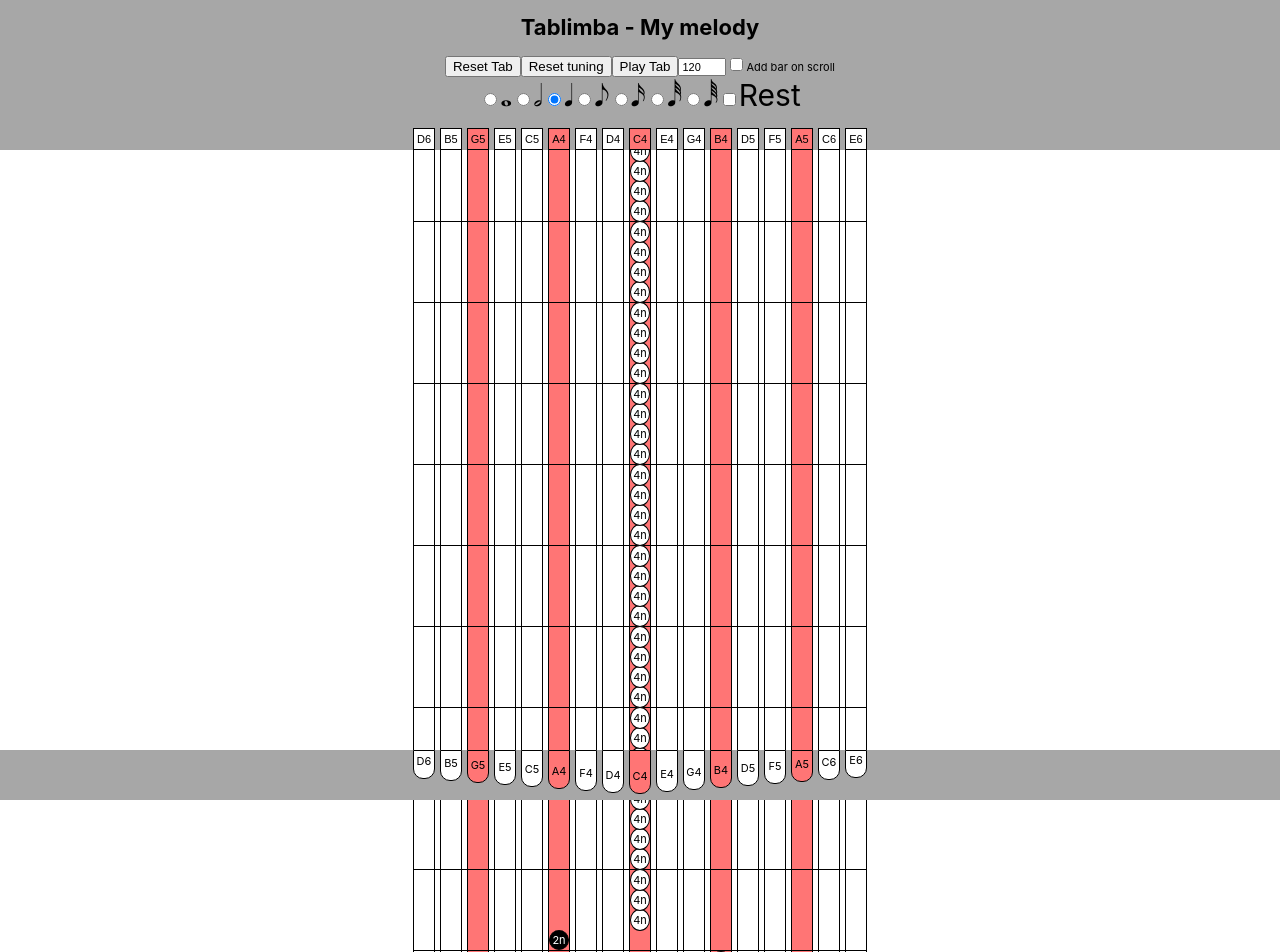
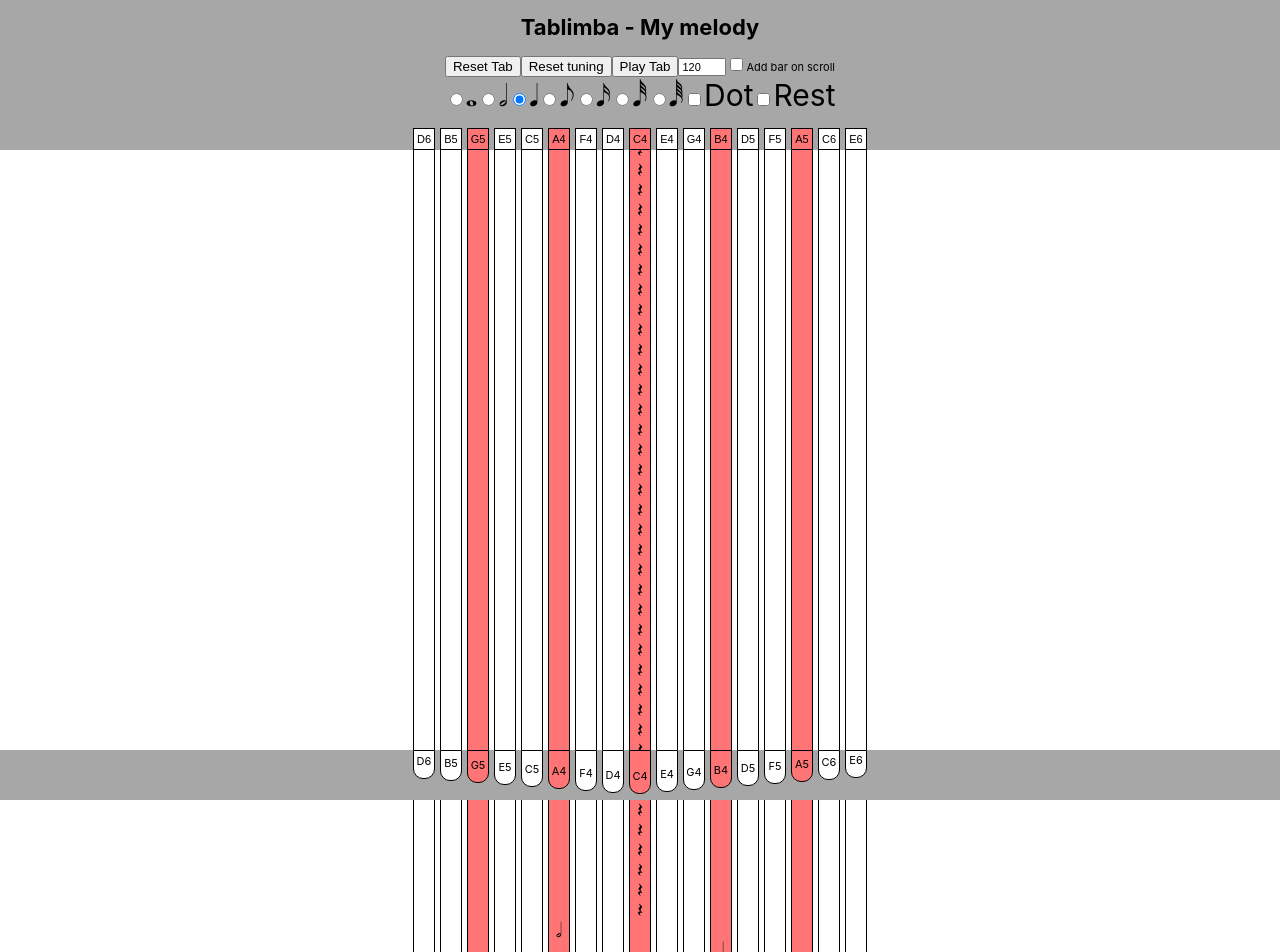
Before and after one commit to TheEssenceSeeker/tablimba, a React (Create React App) app: page / in a window 1280 px wide. Shown: the top 952 px of the page. Built offline with nearby package versions, Linux system fonts and the light colour scheme.

Commit message:
Added notes and rest symbols, temporary removed bars

```diff
--- a/src/App.css
+++ b/src/App.css
@@ -62,9 +62,9 @@ div.tab-row {
   position: relative;
 }
 
-div.tab-row:nth-child(4n) {
-  border-top: 1px solid #000;
-}
+/*div.tab-row:nth-child(4n) {*/
+/*  border-top: 1px solid #000;*/
+/*}*/
 
 div.tab-row:hover,
 div.tab-row:hover .tabkey:not(.filled) {
@@ -135,15 +135,22 @@ div.tabkey {
   border-left: 1px solid #000;
   margin-right: 5px;
   background: #fff;
-  color: #fff;
+  color: #000;
   justify-content: center;
   align-items: center;
   user-select: none;
 }
 
-div.tabkey.filled {
-  border-radius: 50%;
-  background: #000;
+/*div.tabkey.filled {*/
+/*  border-radius: 50%;*/
+/*  background: #000;*/
+/*  border: 1px solid #000;*/
+/*}*/
+
+div.tabkey span.note-symbol {
+  font-size: 20px;
+  /*!*transform: translate(0, -11px);*!*/
+  /*transform: rotate(-90deg) translate(0, -15px);*/
 }
 
 div.tabkey.filled.rest {
--- a/src/components/TabNote.js
+++ b/src/components/TabNote.js
@@ -1,4 +1,5 @@
 import React from 'react'
+import {noteSymbols, restSymbols} from '../misc/tabHandling'
 
 const TabNote = ({filled = false, isHighlighted, note, editNote, index, pitch}) =>
     (
@@ -7,7 +8,8 @@ const TabNote = ({filled = false, isHighlighted, note, editNote, index, pitch})
             onClick={() => editNote(index, pitch)}
         >
             {
-                filled && <div className={`tabkey filled${note.pitch === '' ? ' rest' : ''}`}>{note.duration}</div>
+                // filled && <div className={`tabkey filled${note.pitch === '' ? ' rest' : ''}`}>{note.duration}</div>
+                filled && <span className='note-symbol'>{note.pitch === '' ? restSymbols[note.duration] : noteSymbols[note.duration]}</span>
             }
         </div>
     )
--- a/src/components/Tablimba.js
+++ b/src/components/Tablimba.js
@@ -20,6 +20,7 @@ const Tablimba = props => {
     const [editorActiveDuration, handleEditorActiveDuration] = useHandleChange('4n')
     const [isAddBarOnScroll, handleIsAddBarOnScroll, isAddBarOnScrollRef] = useHandleChange(false)
     const [isAddRest, handleIsAddRest] = useHandleChange(false)
+    const [isAddDot, handleIsAddDot] = useHandleChange(false)
 
     useEffect(() => {
         window.scrollTo(0, document.body.scrollHeight)
@@ -62,7 +63,7 @@ const Tablimba = props => {
             console.error('editNote(): index is out of range')
             return
         }
-        const newDuration = editorActiveDuration
+        const newDuration = `${editorActiveDuration}${isAddDot ? '.' : ''}`
         const newPitch = isAddRest ? '' : pitch
         const newNote = `${newPitch}|${newDuration}`
 
@@ -137,6 +138,10 @@ const Tablimba = props => {
                         <input type="radio" name="duration" value="64n" checked={editorActiveDuration === '64n'} onChange={handleEditorActiveDuration} />𝅘𝅥𝅱
                     </label>
                     <label>
+                        <input type="checkbox" checked={isAddDot} onChange={handleIsAddDot} />
+                        Dot
+                    </label>
+                    <label>
                         <input type="checkbox" checked={isAddRest} onChange={handleIsAddRest} />
                         Rest
                     </label>
--- a/src/misc/tabHandling.js
+++ b/src/misc/tabHandling.js
@@ -24,3 +24,37 @@ export const parseNote = strNote => {
     const [pitch, duration = '4n'] = strNote.split('|')
     return {pitch, duration}
 }
+
+export const noteSymbols = {
+    '1n': '𝅝',
+    '2n': '𝅗𝅥',
+    '4n': '𝅘𝅥',
+    '8n': '𝅘𝅥𝅮',
+    '16n': '𝅘𝅥𝅯',
+    '32n': '𝅘𝅥𝅰',
+    '64n': '𝅘𝅥𝅱',
+    '1n.': '𝅝.',
+    '2n.': '𝅗𝅥.',
+    '4n.': '𝅘𝅥.',
+    '8n.': '𝅘𝅥𝅮.',
+    '16n.': '𝅘𝅥𝅯.',
+    '32n.': '𝅘𝅥𝅰.',
+    '64n.': '𝅘𝅥𝅱.'
+}
+
+export const restSymbols = {
+    '1n': '𝄻',
+    '2n': '𝄼',
+    '4n': '𝄽',
+    '8n': '𝄾',
+    '16n': '𝄿',
+    '32n': '𝅀',
+    '64n': '𝅁',
+    '1n.': '𝄻.',
+    '2n.': '𝄼.',
+    '4n.': '𝄽.',
+    '8n.': '𝄾.',
+    '16n.': '𝄿.',
+    '32n.': '𝅀.',
+    '64n.': '𝅁.'
+}
```
